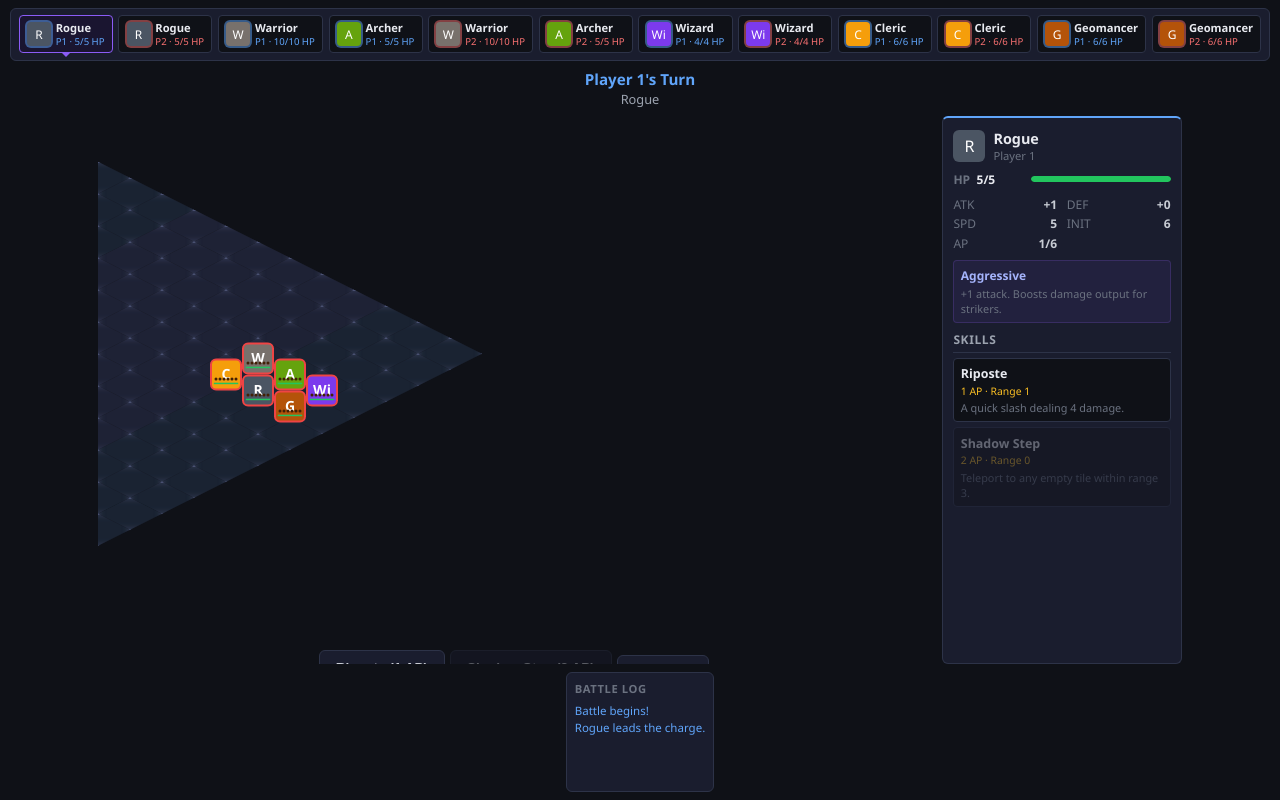
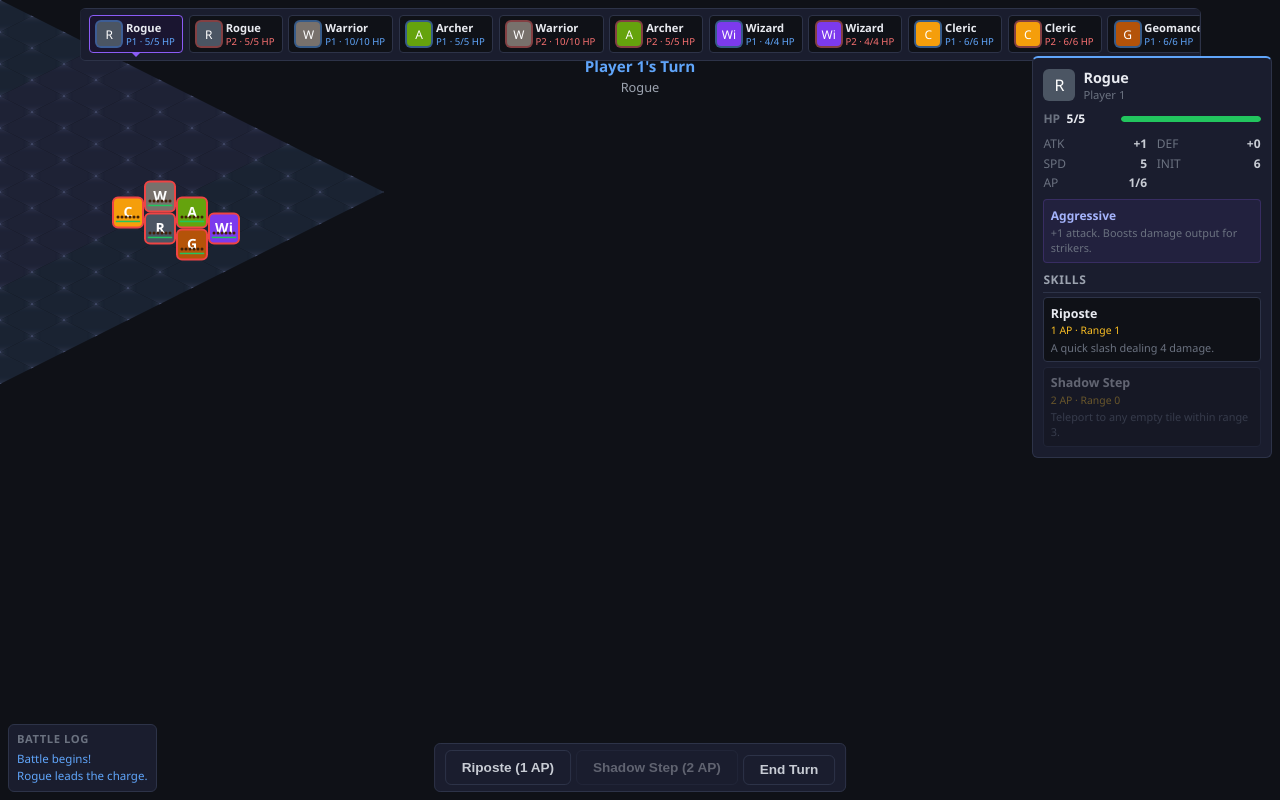
Before and after one commit to tehZevo/tactics, a React (Vite) app: page / in a window 1280 px wide. Both pictures are taken after a click on the button "Test Battle". Built offline with nearby package versions, Linux system fonts and the light colour scheme.

Commit message:
Larger battle view; fix battlemage selection

```diff
--- a/src/data/skills.ts
+++ b/src/data/skills.ts
@@ -28,6 +28,7 @@ export interface SkillDef {
   selfDamage?: number; // HP the user loses when using this skill
   leapBonus?: number; // extra movement range granted by this skill
   swapTarget?: boolean; // if true, swaps user with target
+  reorderTarget?: boolean; // if true, reorders turn order so target acts immediately after user
   apply?: SkillApplyFn;
 }
 
@@ -249,4 +250,45 @@ export const SKILL_DEFS: Record<string, SkillDef> = {
     damage: 2,
     aoe: 1,
   },
+
+  // Marshal
+  borrowed_time: {
+    name: "Borrowed Time",
+    cost: 5,
+    range: 3,
+    cooldown: 3,
+    description: "Manipulate the flow of battle. The target acts immediately after you this round.",
+    type: "buff",
+    reorderTarget: true,
+  },
+  commanding_strike: {
+    name: "Commanding Strike",
+    cost: 1,
+    range: 1,
+    cooldown: 0,
+    description: "A disciplined strike dealing 3 damage.",
+    type: "attack",
+    damage: 3,
+  },
+
+  // Monk
+  iron_palm: {
+    name: "Iron Palm",
+    cost: 1,
+    range: 1,
+    cooldown: 0,
+    description: "A focused strike of hardened fists dealing 5 damage.",
+    type: "attack",
+    damage: 5,
+  },
+  crimson_hurricane: {
+    name: "Crimson Hurricane",
+    cost: 3,
+    range: 1,
+    cooldown: 2,
+    description: "A whirlwind of punches and kicks striking all adjacent enemies for 2 damage each.",
+    type: "attack",
+    damage: 2,
+    aoe: 1,
+  },
 };
--- a/src/data/unit-types.ts
+++ b/src/data/unit-types.ts
@@ -134,8 +134,34 @@ export const UNIT_TYPE_DEFS: Record<string, UnitTypeDef> = {
     baseDef: 0,
     movement: 4,
     initiative: 5,
-    skills: ["swap", "arcane_bash"],
+    skills: ["swap", "arcane_burst"],
     color: "#06b6d4",
+  },
+
+  marshal: {
+    name: "Marshal",
+    icon: "M",
+    description: "Tactical commander who manipulates the flow of battle. High AP cost abilities demand careful timing.",
+    hp: 6,
+    baseAtk: 1,
+    baseDef: 1,
+    movement: 3,
+    initiative: 4,
+    skills: ["borrowed_time", "commanding_strike"],
+    color: "#1e40af",
+  },
+
+  monk: {
+    name: "Monk",
+    icon: "Mo",
+    description: "Martial artist with devastating close-range techniques and superior speed.",
+    hp: 5,
+    baseAtk: 0,
+    baseDef: 0,
+    movement: 5,
+    initiative: 6,
+    skills: ["iron_palm", "crimson_hurricane"],
+    color: "#ea580c",
   },
 };
 
--- a/src/render/Battle.tsx
+++ b/src/render/Battle.tsx
@@ -80,6 +80,10 @@ export function Battle() {
 
   return (
     <div className="screen active battle-screen">
+      <div className="battle-board-fullscreen">
+        <IsoBoard />
+      </div>
+
       <TurnOrderStrip />
 
       <div className="battle-header">
@@ -91,12 +95,23 @@ export function Battle() {
         )}
       </div>
 
-      <div className="battle-body">
-        <div className="battle-board-area">
-          <IsoBoard />
+      <UnitPanel />
+
       {isHumanTurn && (
         <div className="action-bar">
-              {skillButtons.map((sb) => (
+          {state.actionMode === "selectTarget" ? (
+            <button
+              className="btn btn-sm"
+              onClick={() => {
+                state.actionMode = "idle";
+                state.selectedAction = null;
+                notifySubscribers();
+              }}
+            >
+              Cancel
+            </button>
+          ) : (
+            skillButtons.map((sb) => (
               <button
                 key={sb.id}
                 className={`btn btn-sm ${sb.canUse ? "" : "disabled"}`}
@@ -105,7 +120,8 @@ export function Battle() {
               >
                 {sb.label} ({sb.cost} AP)
               </button>
-              ))}
+            ))
+          )}
           <button className="btn btn-sm end-turn-btn" onClick={handleEndTurn}>
             End Turn
           </button>
@@ -116,9 +132,6 @@ export function Battle() {
           End Turn
         </button>
       )}
-        </div>
-        <UnitPanel />
-      </div>
 
       <BattleLog />
     </div>
--- a/src/render/TeamSelect.tsx
+++ b/src/render/TeamSelect.tsx
@@ -172,6 +172,10 @@ function UnitPreview({
         <h4>Skills</h4>
         {typeDef.skills.map((skillId) => {
           const skill = SKILL_DEFS[skillId];
+          if (!skill) {
+            console.warn(`Unknown skill "${skillId}" for unit type "${unitTypeId}"`);
+            return null;
+          }
           return (
             <div key={skillId} className="skill-item">
               <div className="skill-name">{skill.name}</div>
@@ -338,77 +342,47 @@ export function TeamSelect() {
 
   return (
     <div className="screen active team-select">
+      <div className="battle-board-fullscreen">
+        <IsoBoard />
+      </div>
+
       <div className="phase-label">
         {state.deployTurn === 0 || isVsAI
           ? "Place your units on the map — 6 units required"
           : "Player 2: Place your units on the map — 6 units required"}
       </div>
-      <TeamSelectLayout
-        unitTypeId={unitTypeId}
-        previewPassiveId={previewPassiveId}
-        isCurrentPlayer={isCurrentPlayer}
+
+      <div className="team-select-side-panel">
+        <SidePanel
+          placed={team.placed}
           editingIdx={editingIdx}
-        placed={team.placed}
           onSelectPlaced={handleSelectPlacedUnit}
           onUnitSelect={handleSelectUnitType}
           onPassiveSelect={handleSelectPassive}
           onPresetSelect={handleSelectPreset}
+        />
+      </div>
+
+      <div className="team-select-preview-panel">
+        <PreviewPanel
+          unitTypeId={unitTypeId}
+          passiveId={previewPassiveId}
+          isCurrentPlayer={isCurrentPlayer}
+          editingIdx={editingIdx}
           onDeleteUnit={handleDeletePlaced}
         />
+      </div>
+
+      <div className="map-instructions">
+        Click a tile in your deployment zone to select it, then choose a unit and passive to place it.
+        Click a placed unit to edit or delete it.
+      </div>
+
       <button className="btn btn-primary confirm-area" onClick={() => confirmTeam()}>
         {isVsAI
           ? (team.placed.length >= 6 ? "Start Battle" : `Place Units (${team.placed.length}/6)`)
           : (state.deployTurn === 0 ? "Confirm Team" : "Start Battle")}
       </button>
-    </div>
-  );
-}
-
-interface LayoutProps {
-  unitTypeId: string | null;
-  previewPassiveId: string | null;
-  isCurrentPlayer: boolean;
-  editingIdx: number | null;
-  placed: { typeId: string; passiveId: string }[];
-  onSelectPlaced: (index: number) => void;
-  onUnitSelect: (typeId: string) => void;
-  onPassiveSelect: (passiveId: string) => void;
-  onPresetSelect: (index: number) => void;
-  onDeleteUnit: (index: number) => void;
-}
-
-function TeamSelectLayout({
-  unitTypeId,
-  previewPassiveId,
-  isCurrentPlayer,
-  editingIdx,
-  placed,
-  onSelectPlaced,
-  onUnitSelect,
-  onPassiveSelect,
-  onPresetSelect,
-  onDeleteUnit,
-}: LayoutProps) {
-  return (
-    <div className="teams-container">
-      <div className="teams-main">
-        <SidePanel
-          placed={placed}
-          editingIdx={editingIdx}
-          onSelectPlaced={onSelectPlaced}
-          onUnitSelect={onUnitSelect}
-          onPassiveSelect={onPassiveSelect}
-          onPresetSelect={onPresetSelect}
-        />
-        <MapSection />
-        <PreviewPanel
-          unitTypeId={unitTypeId}
-          passiveId={previewPassiveId}
-          isCurrentPlayer={isCurrentPlayer}
-          editingIdx={editingIdx}
-          onDeleteUnit={onDeleteUnit}
-        />
-      </div>
     </div>
   );
 }
@@ -457,18 +431,6 @@ function SidePanel({
   );
 }
 
-function MapSection() {
-  return (
-    <div className="map-section">
-      <IsoBoard />
-      <div className="map-instructions">
-        Click a tile in your deployment zone to select it, then choose a unit and passive to place it.
-        Click a placed unit to edit or delete it.
-      </div>
-    </div>
-  );
-}
-
 function PreviewPanel({
   unitTypeId,
   passiveId,
--- a/src/render/components/BattleComponents.tsx
+++ b/src/render/components/BattleComponents.tsx
@@ -151,7 +151,7 @@ export function UnitPanel() {
 }
 
 export function BattleLog() {
-  const recent = state.log.slice(-15).reverse();
+    const recent = state.log.slice(0, 15).reverse();
   return (
     <div className="battle-log">
       <div className="bl-title">Battle Log</div>
--- a/src/render/components/IsoBoard.tsx
+++ b/src/render/components/IsoBoard.tsx
@@ -125,8 +125,27 @@ export function IsoBoard() {
     return () => el.removeEventListener('wheel', handleWheel);
   }, [handleWheel]);
 
+  useEffect(() => {
+    const handleKeyDown = (e: KeyboardEvent) => {
+      if (e.key === "Escape" && state.actionMode === "selectTarget") {
+        state.actionMode = "idle";
+        state.selectedAction = null;
+        notifySubscribers();
+      }
+    };
+    window.addEventListener("keydown", handleKeyDown);
+    return () => window.removeEventListener("keydown", handleKeyDown);
+  }, []);
+
   const handleMouseDown = useCallback((e: React.MouseEvent) => {
-    if (e.button !== 0) return;
+    if (e.button !== 0) {
+      if (e.button === 2 && state.actionMode === "selectTarget") {
+        state.actionMode = "idle";
+        state.selectedAction = null;
+        notifySubscribers();
+      }
+      return;
+    }
     dragRef.current = { startX: e.clientX, startY: e.clientY, startOffX: offset.x, startOffY: offset.y };
   }, [offset]);
 
@@ -303,11 +322,12 @@ export function IsoBoard() {
       onMouseMove={handleMouseMove}
       onMouseUp={handleMouseUp}
       onMouseLeave={handleMouseUp}
+      onContextMenu={(e) => e.preventDefault()}
     >
       <div
         className="iso-board"
         style={{
-          position: 'relative',
+          position: 'absolute',
           width: `${totalWidth}px`,
           height: `${totalHeight}px`,
           transform: `translate(${offset.x}px, ${offset.y}px)`,
--- a/src/state.ts
+++ b/src/state.ts
@@ -386,7 +386,13 @@ export function placeUnit(row: number, col: number): void {
       return;
     }
     if (action.type === "attack" || action.type === "skill") {
-      executeAttack(state, action.skillId, unit!);
+      if (!unit) {
+        state.actionMode = "idle";
+        state.selectedAction = null;
+        notifySubscribers();
+        return;
+      }
+      executeAttack(state, action.skillId, unit);
       notifySubscribers();
       return;
     }
--- a/src/state/helpers.ts
+++ b/src/state/helpers.ts
@@ -118,6 +118,10 @@ export function getTargetsInRange(
       }
 
       if (skill.swapTarget && dist > 0) {
+        targets.push(target);
+      }
+
+      if (skill.reorderTarget && dist > 0) {
         targets.push(target);
       }
     }
--- a/src/styles.css
+++ b/src/styles.css
@@ -104,30 +104,77 @@ body {
 
 /* ---- Team Select ---- */
 .team-select {
-  gap: 0.75rem;
-  padding: 1.5rem;
+  position: relative;
+  width: 100vw;
+  height: 100vh;
+  overflow: hidden;
+}
+.team-select .phase-label {
+  position: fixed;
+  top: 0.5rem;
+  left: 50%;
+  transform: translateX(-50%);
+  z-index: 20;
+  font-size: 0.95rem;
+  color: #c8ccd4;
+  background: #1a1d2e;
+  border: 1px solid #2d3348;
+  border-radius: 6px;
+  padding: 0.4rem 0.8rem;
+  white-space: nowrap;
+}
+.team-select .map-instructions {
+  position: fixed;
+  bottom: 3.5rem;
+  left: 50%;
+  transform: translateX(-50%);
+  z-index: 20;
+  font-size: 0.78rem;
+  color: #9ca3af;
+  text-align: center;
+  max-width: 500px;
+  background: #1a1d2e;
+  border: 1px solid #2d3348;
+  border-radius: 6px;
+  padding: 0.4rem 0.8rem;
+  line-height: 1.4;
+}
+.team-select .confirm-area {
+  position: fixed;
+  bottom: 0.5rem;
+  left: 50%;
+  transform: translateX(-50%);
+  z-index: 20;
+}
+.team-select-side-panel {
+  position: fixed;
+  top: 3.5rem;
+  left: 0.5rem;
+  width: 260px;
+  z-index: 20;
+  background: #1a1d2e;
+  border: 1px solid #2d3348;
+  border-radius: 6px;
+  padding: 0.65rem;
+  overflow-y: auto;
+  max-height: calc(100vh - 7.5rem);
+}
+.team-select-preview-panel {
+  position: fixed;
+  top: 3.5rem;
+  right: 0.5rem;
+  width: 260px;
+  z-index: 20;
+  background: #1a1d2e;
+  border: 1px solid #2d3348;
+  border-radius: 6px;
+  padding: 0.65rem;
+  overflow-y: auto;
+  max-height: calc(100vh - 7.5rem);
 }
 .team-select h2 {
   font-size: 1.5rem;
   color: #e8eaf0;
-}
-.team-select .phase-label {
-  font-size: 0.95rem;
-  color: #6b7280;
-  margin-bottom: 0.25rem;
-}
-.teams-container {
-  display: flex;
-  flex-direction: column;
-  gap: 1.25rem;
-  width: 100%;
-  max-width: 1400px;
-}
-.teams-main {
-  display: flex;
-  gap: 1rem;
-  align-items: flex-start;
-  width: 100%;
 }
 .team-panel {
   background: #1a1d2e;
@@ -887,16 +934,26 @@ body {
 
 /* ---- Battle ---- */
 .battle-screen {
-  flex-direction: column;
-  padding: 0.5rem;
-  gap: 0.5rem;
+  position: relative;
+  width: 100vw;
   height: 100vh;
-  max-height: 100vh;
   overflow: hidden;
 }
 
-/* Turn order strip */
+/* Board fills the entire screen behind everything */
+.battle-board-fullscreen {
+  position: absolute;
+  inset: 0;
+  z-index: 0;
+}
+
+/* Floating panels */
 .turn-order-strip {
+  position: fixed;
+  top: 0.5rem;
+  left: 50%;
+  transform: translateX(-50%);
+  z-index: 20;
   display: flex;
   gap: 0.35rem;
   padding: 0.4rem 0.5rem;
@@ -904,7 +961,6 @@ body {
   border: 1px solid #2d3348;
   border-radius: 6px;
   overflow-x: auto;
-  flex-shrink: 0;
 }
 .turn-order-entry {
   display: flex;
@@ -972,8 +1028,12 @@ body {
 
 /* Battle header */
 .battle-header {
+  position: fixed;
+  top: 3.5rem;
+  left: 50%;
+  transform: translateX(-50%);
+  z-index: 20;
   text-align: center;
-  flex-shrink: 0;
 }
 .bh-turn {
   font-size: 0.95rem;
@@ -987,34 +1047,21 @@ body {
   margin-top: 0.1rem;
 }
 
-/* Battle body: board + unit panel */
-.battle-body {
-  display: flex;
-  gap: 0.75rem;
-  flex: 1;
-  min-height: 0;
-  overflow: hidden;
-}
-.battle-board-area {
-  flex: 1;
-  min-width: 0;
-  display: flex;
-  flex-direction: column;
-  align-items: center;
-  justify-content: center;
-  gap: 0.4rem;
-}
-.battle-board-area .board-wrapper {
-  max-width: 100%;
-}
-.end-turn-btn {
-  flex-shrink: 0;
-}
+/* Action bar */
 .action-bar {
+  position: fixed;
+  bottom: 0.5rem;
+  left: 50%;
+  transform: translateX(-50%);
+  z-index: 20;
   display: flex;
   flex-wrap: wrap;
   gap: 0.3rem;
   justify-content: center;
+  padding: 0.4rem 0.6rem;
+  background: #1a1d2e;
+  border: 1px solid #2d3348;
+  border-radius: 6px;
 }
 .action-bar .btn {
   flex-shrink: 0;
@@ -1026,9 +1073,11 @@ body {
 
 /* Unit panel (right side) */
 .unit-panel {
+  position: fixed;
+  top: 3.5rem;
+  right: 0.5rem;
   width: 240px;
-  min-width: 200px;
-  flex-shrink: 0;
+  z-index: 20;
   background: #1a1d2e;
   border: 1px solid #2d3348;
   border-radius: 6px;
@@ -1038,7 +1087,7 @@ body {
   display: flex;
   flex-direction: column;
   gap: 0.5rem;
-  max-height: 100%;
+  max-height: calc(100vh - 4.5rem);
 }
 .unit-panel.p1 { border-top: 2px solid #60a5fa; }
 .unit-panel.p2 { border-top: 2px solid #f87171; }
@@ -1181,11 +1230,14 @@ body {
 
 /* Battle log */
 .battle-log {
+  position: fixed;
+  bottom: 0.5rem;
+  left: 0.5rem;
+  z-index: 20;
   background: #1a1d2e;
   border: 1px solid #2d3348;
   border-radius: 6px;
   padding: 0.4rem 0.5rem;
-  flex-shrink: 0;
   max-height: 120px;
   overflow: hidden;
 }
@@ -1257,14 +1309,11 @@ body {
   position: relative;
   width: 100%;
   height: 100%;
+  min-height: 400px;
   overflow: hidden;
-  flex-shrink: 0;
   -webkit-user-select: none;
   user-select: none;
   -webkit-touch-callout: none;
-  display: flex;
-  justify-content: center;
-  align-items: center;
   cursor: grab;
 }
 .iso-board-wrapper:active {
@@ -1383,6 +1432,7 @@ body {
   cursor: pointer;
   transition: transform 0.12s, box-shadow 0.12s;
   border: 2px solid transparent;
+  pointer-events: auto;
 }
 .iso-tile-unit.p1 {
   background: #1e40af;
@@ -1559,30 +1609,6 @@ body {
   background: #fbbf24;
 }
 
-/* Battle log */
-.battle-log {
-  background: #1a1d2e;
-  border: 1px solid #2d3348;
-  border-radius: 6px;
-  padding: 0.5rem;
-  height: 140px;
-  overflow-y: auto;
-  font-size: 0.75rem;
-  line-height: 1.5;
-}
-.battle-log .log-entry {
-  color: #6b7280;
-}
-.battle-log .log-entry.damage {
-  color: #f87171;
-}
-.battle-log .log-entry.heal {
-  color: #4ade80;
-}
-.battle-log .log-entry.info {
-  color: #60a5fa;
-}
-
 /* End turn button */
 .end-turn-btn {
   margin-top: 0.3rem;
@@ -1649,15 +1675,19 @@ body {
     font-size: 1.05rem;
     min-height: 48px;
   }
-  .team-select {
-    padding: 0.75rem;
-  }
-  .teams-main {
-    flex-direction: column;
-  }
-  .unit-preview-panel {
-    width: 100%;
-    min-width: 0;
+  .team-select-side-panel {
+    position: fixed;
+    top: 3.5rem;
+    left: 0.25rem;
+    width: 200px;
+    max-height: calc(100vh - 7.5rem);
+  }
+  .team-select-preview-panel {
+    position: fixed;
+    top: 3.5rem;
+    right: 0.25rem;
+    width: 200px;
+    max-height: calc(100vh - 7.5rem);
   }
   .team-select-col {
     min-width: 0;
@@ -1684,13 +1714,9 @@ body {
     height: auto;
     max-height: none;
   }
-  .battle-body {
-    flex-direction: column;
-  }
   .unit-panel {
-    width: 100%;
-    min-width: 0;
-    max-height: 200px;
+    width: 200px;
+    max-height: calc(100vh - 4.5rem);
   }
   .battle-log {
     max-height: 100px;
@@ -1742,14 +1768,18 @@ body {
     padding: 0.9rem 1rem;
     font-size: 1rem;
   }
-  .team-select {
+  .team-select-side-panel {
+    width: 160px;
     padding: 0.4rem;
+    font-size: 0.7rem;
+  }
+  .team-select-preview-panel {
+    width: 160px;
+    padding: 0.4rem;
+    font-size: 0.7rem;
   }
   .team-select h2 {
     font-size: 1.2rem;
-  }
-  .phase-label {
-    font-size: 0.8rem;
   }
   .unit-card {
     padding: 0.5rem 0.4rem;
```
Also changed, not shown: src/state/combat.ts (+22 -1 lines), src/state/skill-effects/effects.ts (+32 -0 lines), src/state/skill-effects/map.ts (+7 -0 lines). Lines whose indentation alone changed are shown as unchanged.
